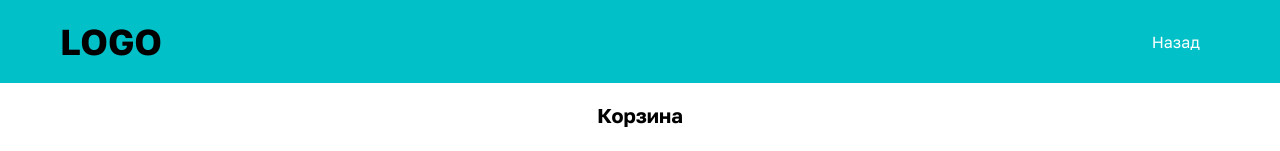
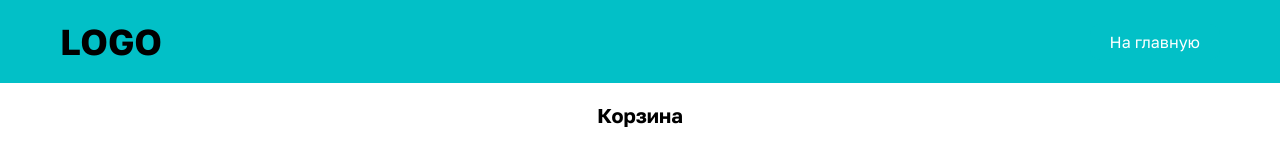
Before and after one commit to Steady77/shop_test-task, a Next.js app: page /cart in a window 1280 px wide. Shown: the top 151 px of the page. Built offline with nearby package versions, Linux system fonts and the light colour scheme.

Commit message:
chore: change button title

```diff
--- a/src/components/layout/header/header.tsx
+++ b/src/components/layout/header/header.tsx
@@ -16,8 +16,8 @@ const Header: FC = () => {
 						<p className={styles.logo}>LOGO</p>
 					</Link>
 
-					{router.asPath !== '/' ? (
-						<Button onClick={() => router.push('/')}>Назад</Button>
+					{router.asPath === '/cart' ? (
+						<Button onClick={() => router.push('/')}>На главную</Button>
 					) : (
 						<CartIcon />
 					)}
```
